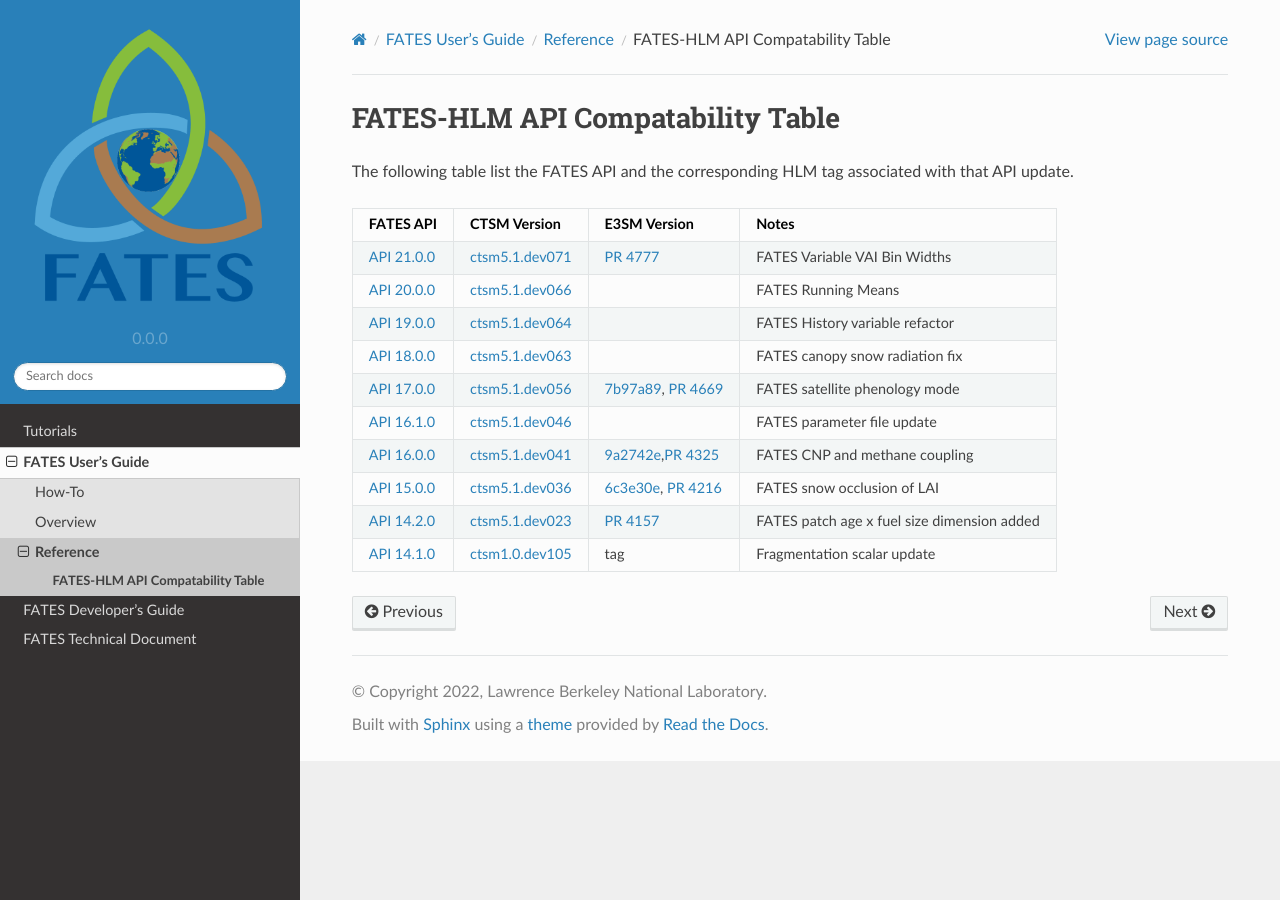
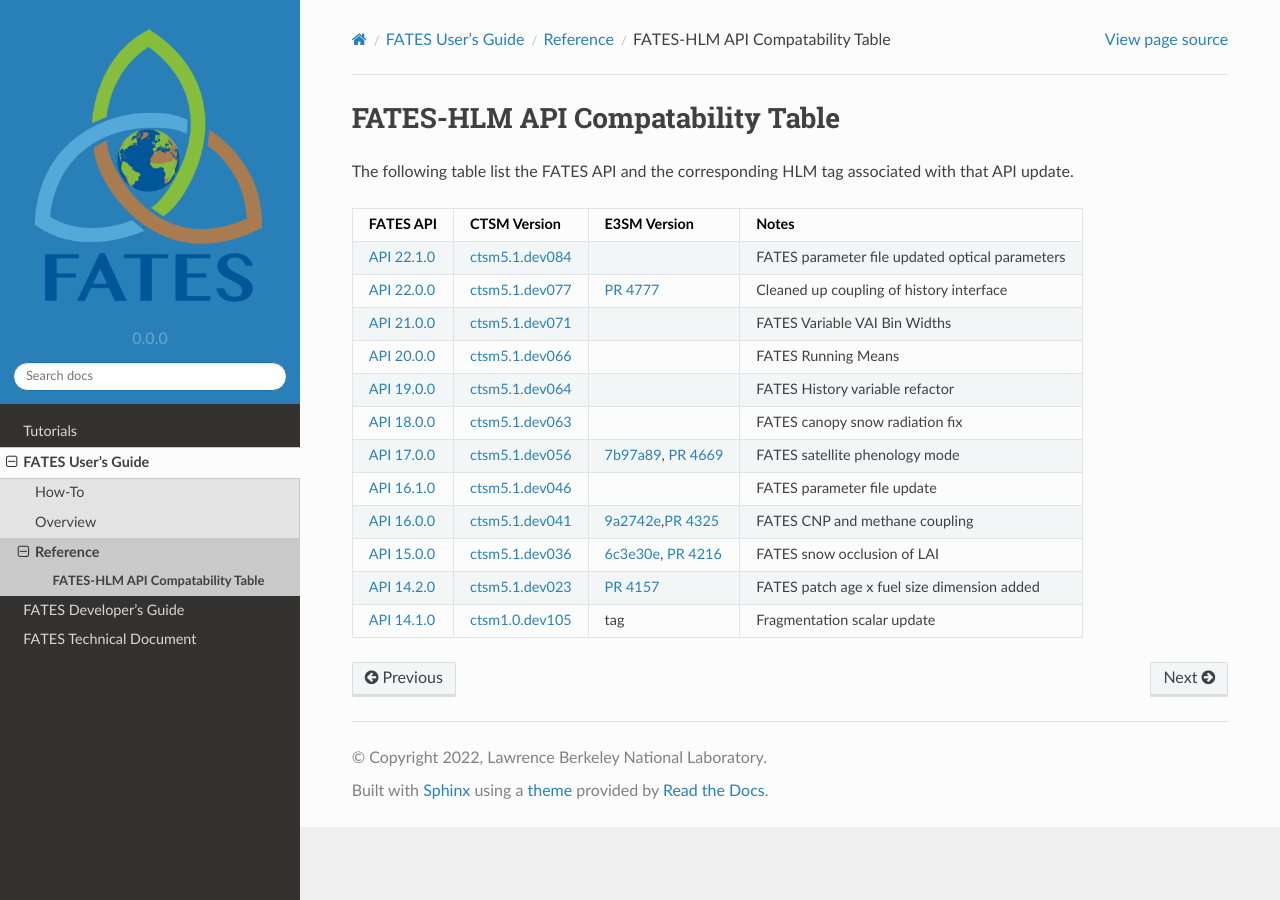
Before and after one commit to NGEET/fates-users-guide, a Sphinx documentation site: the page built from docs/source/user/Table-of-FATES-API-and-HLM-STATUS.md, in a window 1280 px wide. Built offline with Sphinx 7.4.7 and the Read the Docs theme 2.0.0, drawn with Linux system fonts in a browser that asks for light colours.

Commit message:
updating hlml-fates compatibility table to api22.1

```diff
--- a/docs/source/user/Table-of-FATES-API-and-HLM-STATUS.md
+++ b/docs/source/user/Table-of-FATES-API-and-HLM-STATUS.md
@@ -4,7 +4,9 @@ The following table list the FATES API and the corresponding HLM tag associated
 
 | FATES API      | CTSM Version | E3SM Version | Notes |
 | ----------- | ----------- | ----------- | ----------- |
-| [API 21.0.0](https://github.com/NGEET/fates/releases/tag/sci.1.53.0_api.21.0.0) | [ctsm5.1.dev071](https://github.com/ESCOMP/CTSM/releases/tag/ctsm5.1.dev071) | [PR 4777](https://github.com/E3SM-Project/E3SM/pull/4777) | FATES Variable VAI Bin Widths |
+| [API 22.1.0](https://github.com/NGEET/fates/releases/tag/sci.1.55.4_api.22.1.0) | [ctsm5.1.dev084](https://github.com/ESCOMP/CTSM/releases/tag/ctsm5.1.dev084) | | FATES parameter file updated optical parameters |
+| [API 22.0.0](https://github.com/NGEET/fates/releases/tag/sci.1.54.0_api.22.0.0) | [ctsm5.1.dev077](https://github.com/ESCOMP/CTSM/releases/tag/ctsm5.1.dev077) | [PR 4777](https://github.com/E3SM-Project/E3SM/pull/4777) | Cleaned up coupling of history interface |
+| [API 21.0.0](https://github.com/NGEET/fates/releases/tag/sci.1.53.0_api.21.0.0) | [ctsm5.1.dev071](https://github.com/ESCOMP/CTSM/releases/tag/ctsm5.1.dev071) |  | FATES Variable VAI Bin Widths |
 | [API 20.0.0](https://github.com/NGEET/fates/releases/tag/sci.1.52.0_api.20.0.0) | [ctsm5.1.dev066](https://github.com/ESCOMP/CTSM/releases/tag/ctsm5.1.dev066) |  | FATES Running Means |
 | [API 19.0.0](https://github.com/NGEET/fates/releases/tag/sci.1.51.0_api.19.0.0) | [ctsm5.1.dev064](https://github.com/ESCOMP/CTSM/releases/tag/ctsm5.1.dev064) |  | FATES History variable refactor |
 | [API 18.0.0](https://github.com/NGEET/fates/releases/tag/sci.1.50.1_api.18.0.0) | [ctsm5.1.dev063](https://github.com/ESCOMP/CTSM/releases/tag/ctsm5.1.dev063) |  | FATES canopy snow radiation fix |
```
